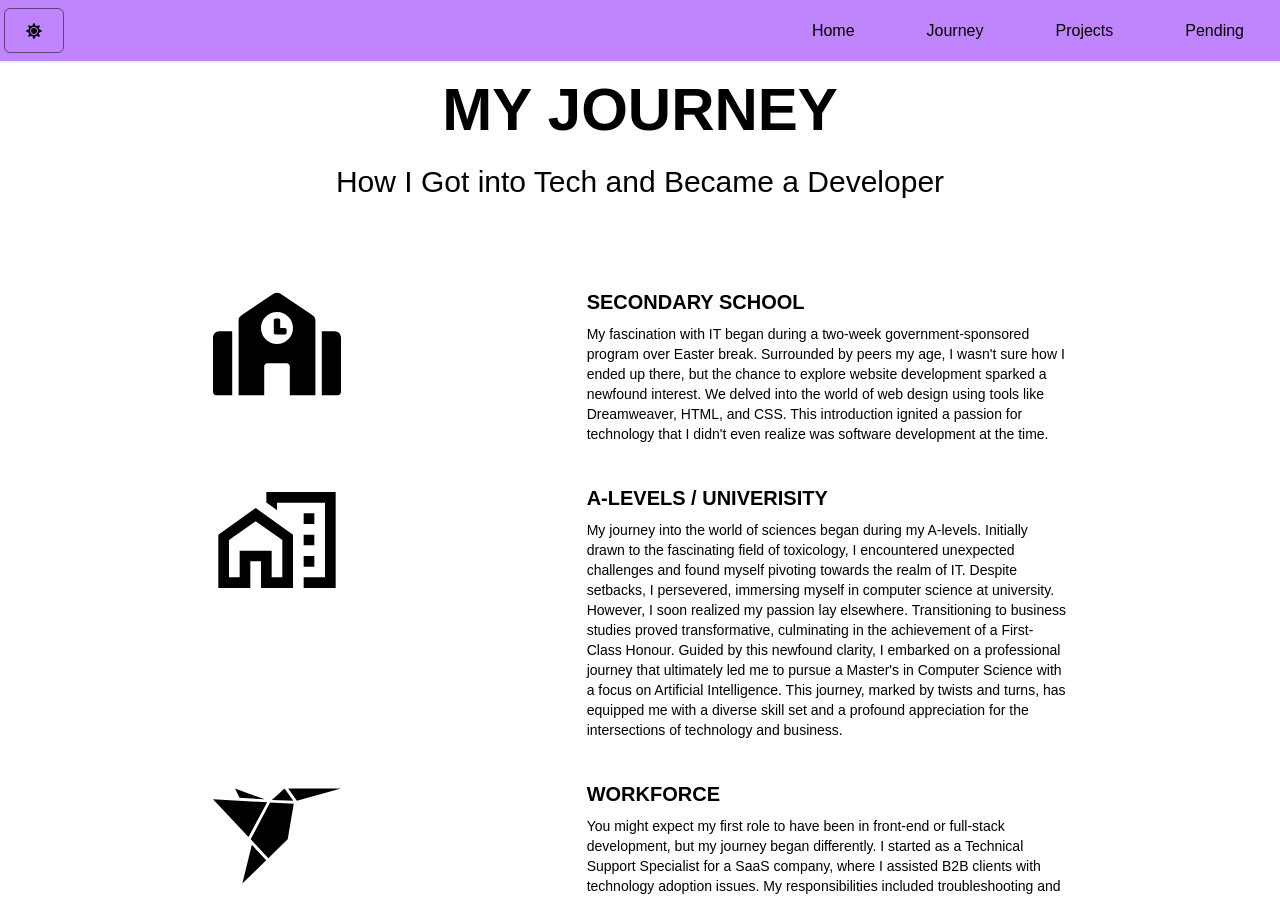
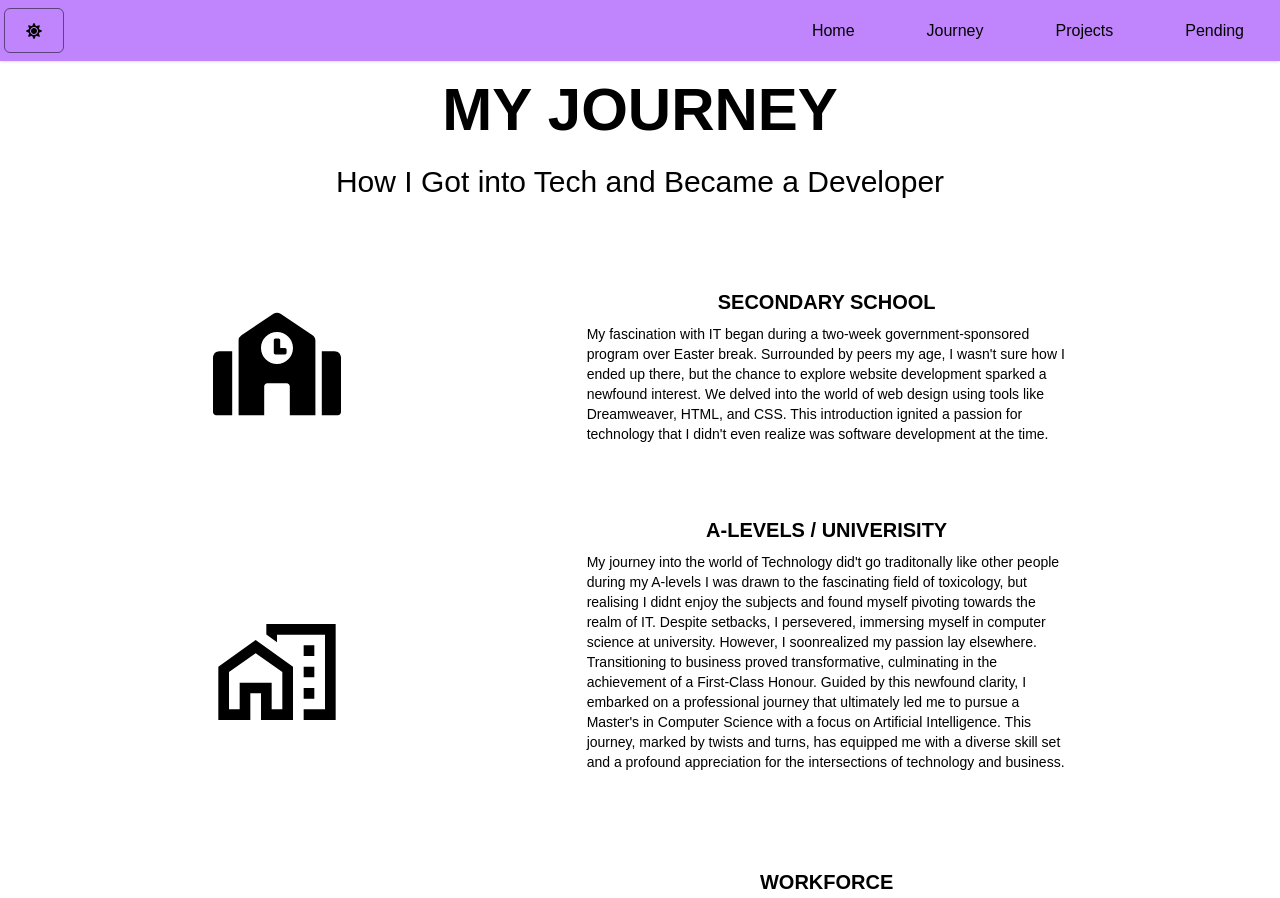
Before and after one commit to SKhail/Updated-Personal-Portfolio, a React (Vite) app: page /thejourney in a window 1280 px wide. Shown: the top 898 px of the page. Built offline with nearby package versions, Linux system fonts and the light colour scheme.

Commit message:
Added Pending Page and fixed project routing

```diff
--- a/src/components/Header/Header.jsx
+++ b/src/components/Header/Header.jsx
@@ -34,7 +34,7 @@ const HeaderData = [
     id: 'projects',
     name: 'Projects',
     icon: <FaFolder />,
-    link: 'projects',
+    link: 'SeeMoreProjects',
     isScroll: false,
   },
   {
--- a/src/components/Pending/Pending.jsx
+++ b/src/components/Pending/Pending.jsx
@@ -1,7 +1,13 @@
 import React from 'react';
 
 const Pending = () => {
-  return <div>Pending</div>;
+  return (
+    <div className='flex flex-col items-center justify-center h-screen dark:bg-gray-900'>
+      <h1 className='text-4xl py-2 font-bold text-gray-800 mb-4 dark:text-white'>404 - Page Not Found</h1>
+      <p className='text-lg py-2 text-gray-600 mb-2 dark:text-white'>The page you are looking for does not exist.</p>
+      <p className='text-lg py-2 text-gray-600 dark:text-white'>Please check the URL and try again.</p>
+    </div>
+  );
 };
 
 export default Pending;
--- a/src/components/Projects/SeeMoreProjects.jsx
+++ b/src/components/Projects/SeeMoreProjects.jsx
@@ -4,6 +4,7 @@ import RPSGame from '../../assets/Images/RPSGame.png';
 import DailyPlanner from '../../assets/Images/Work-Day.svg';
 import JavaCoffee from '../../assets/Images/Java-Coffee.svg';
 import ReadGenerator from '../../assets/Images/Readme-Generator.svg';
+import PendingProject from '../../assets/Images/Pending-Project.svg';
 
 const projects = [
   {
@@ -49,10 +50,11 @@ const projects = [
   },
   {
     id: 6,
-    image: RPSGame,
-    title: 'RPS Game',
-    description: 'Rock, Paper, Scissors is game played between two people, where each player has a choice of 👊🏽 ✋🏽 ✄',
-    github: 'https://skhail.github.io/RPS-Game/',
+    image: PendingProject,
+    title: 'Project Coming',
+    description:
+      'Lorem ipsum dolor sit amet, consectetur adipiscing elit. Sed do eiusmod tempor incididunt ut labore et dolore magna aliqua.Ut enim ad minim veniam, quis nostrud exercitation ullamco laboris nisi ut aliquip ',
+    github: 'https://github.com/SKhail',
   },
 ];
 
--- a/src/components/TheJourney/TheJourney.jsx
+++ b/src/components/TheJourney/TheJourney.jsx
@@ -17,7 +17,7 @@ const TheJourney = () => {
             <div className='md:w-2/5'>
               <div className='flex justify-center md:justify-start'>
                 <span className='shrink-0'>
-                  <FaSchool className='h-auto w-32 text-primary' />
+                  <FaSchool className='h-auto w-32 py-5' />
                 </span>
                 <div className='relative ml-3 hidden w-full md:block'>
                   <span className='absolute inset-x-0 top-1/2 h-0.5 -translate-y-1/2 transform bg-grey-70'></span>
@@ -28,7 +28,7 @@ const TheJourney = () => {
               <div className='relative flex md:pl-18'>
                 <div className='mt-1 flex'>
                   <div className='md:-mt-1 md:pl-8'>
-                    <span className='block pt-2 font-header text-xl font-bold uppercase text-primary dark:text-white'>Secondary School</span>
+                    <span className='block pt-2 font-header text-xl text-center font-bold uppercase text-primary dark:text-white'>Secondary School</span>
                     <div className='pt-2'>
                       <span className='block font-body text-sm text-black dark:text-white'>
                         My fascination with IT began during a two-week government-sponsored program over Easter break. Surrounded by peers my age, I wasn't sure how I ended up
@@ -46,7 +46,7 @@ const TheJourney = () => {
             <div className='md:w-2/5'>
               <div className='flex justify-center md:justify-start'>
                 <span className='shrink-0'>
-                  <MdOutlineMapsHomeWork className='h-auto w-32 text-primary' />
+                  <MdOutlineMapsHomeWork className='h-auto w-32 py-32' />
                 </span>
                 <div className='relative ml-3 hidden w-full md:block'>
                   <span className='absolute inset-x-0 top-1/2 h-0.5 -translate-y-1/2 transform bg-grey-70'></span>
@@ -55,17 +55,17 @@ const TheJourney = () => {
             </div>
             <div className='md:w-3/5'>
               <div className='relative flex md:pl-18'>
-                <div className='mt-1 flex'>
+                <div className='mt-8 flex'>
                   <div className='md:-mt-1 md:pl-8'>
-                    <span className='block pt-2 font-header text-xl font-bold uppercase text-primary'>A-Levels / Univerisity</span>
+                    <span className='block pt-2 text-center font-header text-xl font-bold uppercase text-primary dark:text-white'>A-Levels / Univerisity</span>
                     <div className='pt-2'>
                       <span className='block font-body text-sm text-black dark:text-white'>
-                        My journey into the world of sciences began during my A-levels. Initially drawn to the fascinating field of toxicology, I encountered unexpected challenges
-                        and found myself pivoting towards the realm of IT. Despite setbacks, I persevered, immersing myself in computer science at university. However, I soon
-                        realized my passion lay elsewhere. Transitioning to business studies proved transformative, culminating in the achievement of a First-Class Honour. Guided
-                        by this newfound clarity, I embarked on a professional journey that ultimately led me to pursue a Master's in Computer Science with a focus on Artificial
-                        Intelligence. This journey, marked by twists and turns, has equipped me with a diverse skill set and a profound appreciation for the intersections of
-                        technology and business.
+                        My journey into the world of Technology did't go traditonally like other people during my A-levels I was drawn to the fascinating field of toxicology, but
+                        realising I didnt enjoy the subjects and found myself pivoting towards the realm of IT. Despite setbacks, I persevered, immersing myself in computer science
+                        at university. However, I soonrealized my passion lay elsewhere. Transitioning to business proved transformative, culminating in the achievement of a
+                        First-Class Honour. Guided by this newfound clarity, I embarked on a professional journey that ultimately led me to pursue a Master's in Computer Science
+                        with a focus on Artificial Intelligence. This journey, marked by twists and turns, has equipped me with a diverse skill set and a profound appreciation for
+                        the intersections of technology and business.
                       </span>
                     </div>
                   </div>
@@ -74,11 +74,11 @@ const TheJourney = () => {
             </div>
           </div>
 
-          <div className='mt-8 flex flex-col text-center md:flex-row md:text-left'>
+          <div className='flex flex-col text-center md:flex-row md:text-left'>
             <div className='md:w-2/5'>
               <div className='flex justify-center md:justify-start'>
                 <span className='shrink-0'>
-                  <SiFreelancer className='h-auto w-32 text-primary' />
+                  <SiFreelancer className='h-auto w-32 py-5' />
                 </span>
                 <div className='relative ml-3 hidden w-full md:block'>
                   <span className='absolute inset-x-0 top-1/2 h-0.5 -translate-y-1/2 transform bg-grey-70'></span>
@@ -87,9 +87,9 @@ const TheJourney = () => {
             </div>
             <div className='md:w-3/5'>
               <div className='relative flex md:pl-18'>
-                <div className='mt-1 flex'>
+                <div className='flex'>
                   <div className='md:-mt-1 md:pl-8'>
-                    <span className='block pt-2 font-header text-xl font-bold uppercase text-primary'>WorkForce </span>
+                    <span className='block pt-2 text-center font-header text-xl font-bold uppercase text-primary dark:text-white'>WorkForce </span>
                     <div className='pt-2'>
                       <span className='block font-body text-sm text-black dark:text-white'>
                         You might expect my first role to have been in front-end or full-stack development, but my journey began differently. I started as a Technical Support
```
Also changed, not shown: src/assets/Images/Pending-Project.svg (added).
